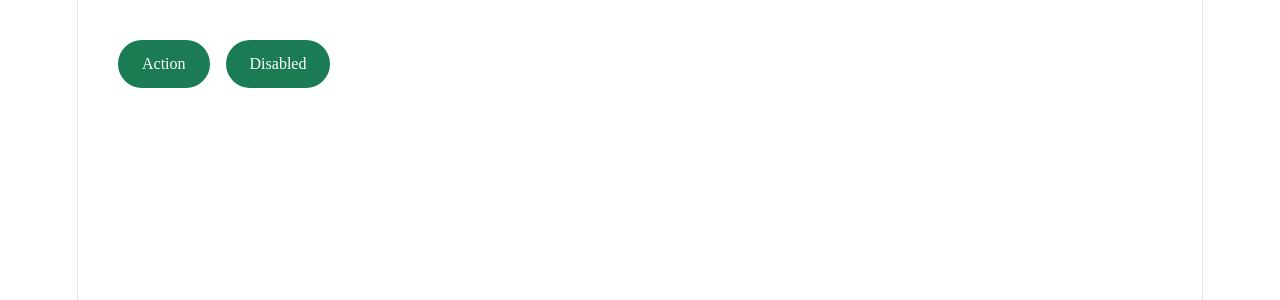
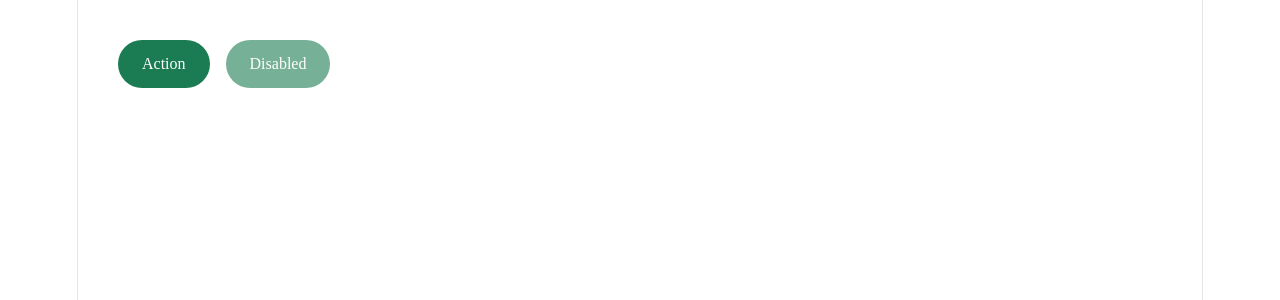
Before and after one commit to JeffTebbutt/ai-design-system-button-pilot, a React (Vite) app: page / in a window 1280 px wide. Shown: the top 300 px of the page. Built offline with nearby package versions, Linux system fonts and the light colour scheme.

Commit message:
feat(button): implement token-driven hover state and elevation

```diff
--- a/src/components/Button/Button.tsx
+++ b/src/components/Button/Button.tsx
@@ -14,27 +14,7 @@ export const Button: React.FC<ButtonProps> = ({
       type={type}
       onClick={isDisabled ? undefined : onClick}
       disabled={isDisabled}
-      style={{
-        backgroundColor: "var(--color-surface-primary)",
-        color: "var(--color-on-surface-primary)",
-        height: "var(--size-7xl)",
-        minWidth: "var(--size-11xl)",
-        paddingLeft: "var(--space-large)",
-        paddingRight: "var(--space-large)",
-        paddingTop: "var(--space-none)",
-        paddingBottom: "var(--space-none)",
-        borderRadius: "var(--radius-full)",
-        display: "inline-flex",
-        alignItems: "center",
-        justifyContent: "center",
-        gap: "var(--space-none)",
-        fontFamily: "var(--font-family-label)",
-        fontSize: "var(--font-size-label)",
-        fontWeight: "var(--font-weight-label)",
-        lineHeight: "var(--line-height-label)",
-        border: "none",
-        cursor: isDisabled ? "not-allowed" : "pointer"
-      }}
+      className="btn-primary"
     >
       {isLoading ? "Loading..." : label}
     </button>
--- a/src/styles/tokens.css
+++ b/src/styles/tokens.css
@@ -1,17 +1,65 @@
 :root {
+  /* Colors */
   --color-surface-primary: #1B7C53;
+  --color-surface-primary-weak: #00A45F;
   --color-on-surface-primary: #FFFFFF;
 
+  /* Spacing */
   --space-none: 0px;
   --space-large: 24px;
 
+  /* Size */
   --size-7xl: 48px;
   --size-11xl: 80px;
 
+  /* Radius */
   --radius-full: 1000px;
 
+  /* Typography */
   --font-family-label: "Euclid Circular A";
   --font-size-label: 16px;
   --font-weight-label: 500;
   --line-height-label: 20px;
+
+  /* Shadow */
+  --box-shadow-elevation-1: 0px 1px 3px 1px rgba(43, 47, 56, 0.15);
 }
+
+/* Button base */
+.btn-primary {
+  display: inline-flex;
+  align-items: center;
+  justify-content: center;
+
+  background-color: var(--color-surface-primary);
+  color: var(--color-on-surface-primary);
+
+  height: var(--size-7xl);
+  min-width: var(--size-11xl);
+
+  padding: 0 var(--space-large);
+
+  border: none;
+  border-radius: var(--radius-full);
+
+  font-family: var(--font-family-label);
+  font-size: var(--font-size-label);
+  font-weight: var(--font-weight-label);
+  line-height: var(--line-height-label);
+
+  gap: var(--space-none);
+
+  cursor: pointer;
+}
+
+/* Hover state */
+.btn-primary:hover:not(:disabled) {
+  background-color: var(--color-surface-primary-weak);
+  box-shadow: var(--box-shadow-elevation-1);
+}
+
+/* Disabled state */
+.btn-primary:disabled {
+  cursor: not-allowed;
+  opacity: 0.6;
+}
```
Also changed, not shown: src/components/Button/Button.contract.json (+7 -5 lines), tokens/tokens.json (+32 -1 lines).
